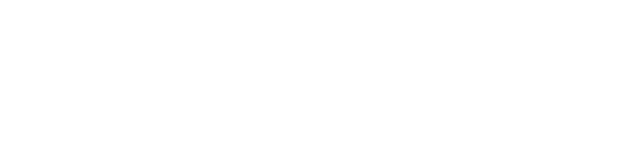
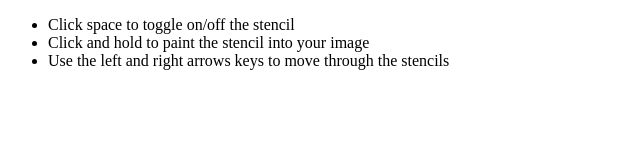
Before and after one commit to FlyingSpringrol/CS160-p3-cycleIII, a plain HTML site: page index.html in a window 1280 px wide. Shown: the whole page, without its empty margins (0-640 px from the left). Drawn offline with Linux system fonts and the light colour scheme.

Commit message:
added description

```diff
--- a/index.html
+++ b/index.html
@@ -3,7 +3,12 @@
 <head>
 </head>
 <body>
+	<ul>
+		<li> Click space to toggle on/off the stencil</li>
+		<li> Click and hold to paint the stencil into your image </li>
+		<li> Use the left and right arrows keys to move through the stencils </li>
 
+	</ul>
 
 </body>
 <script type="text/javascript" src="index.js"></script>
```
